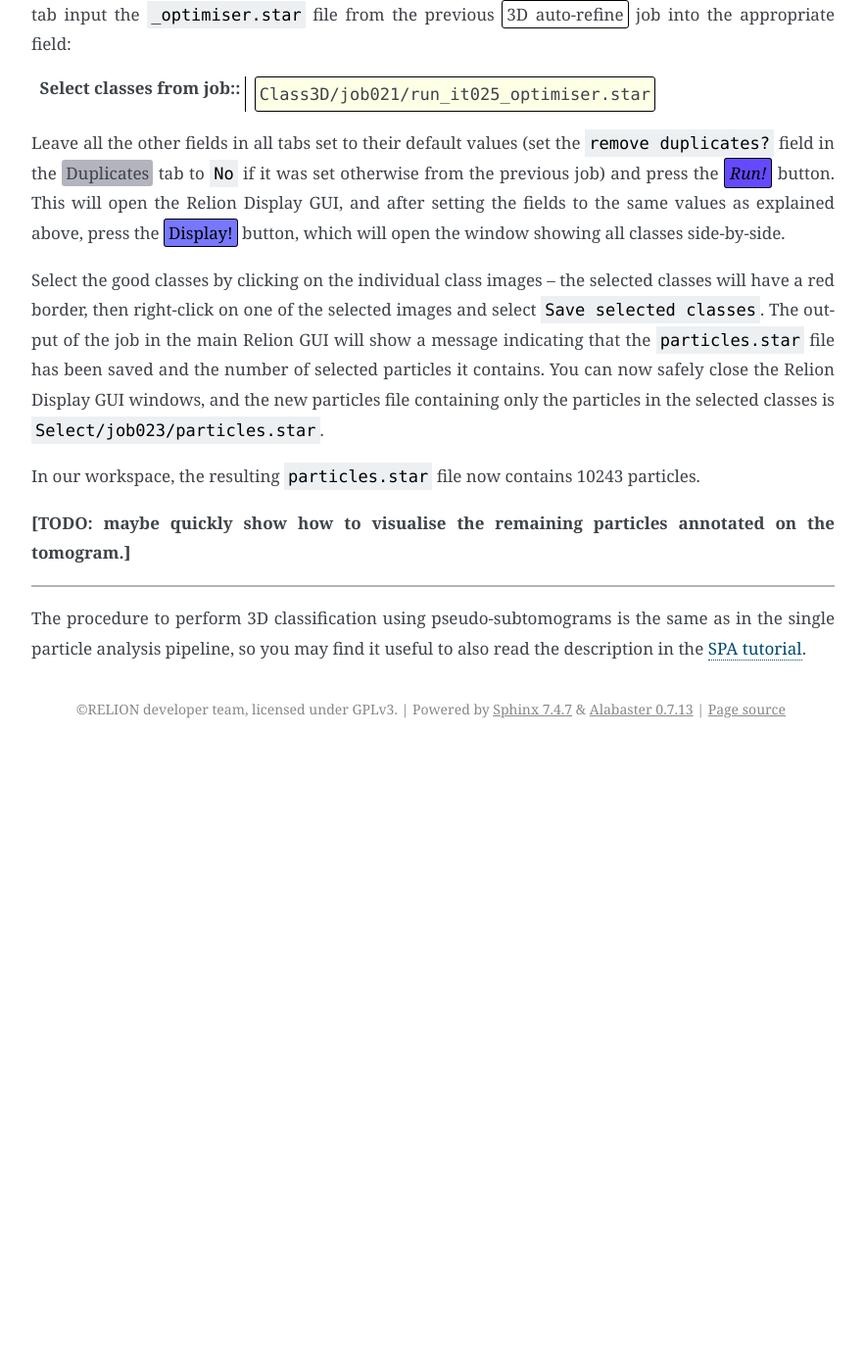
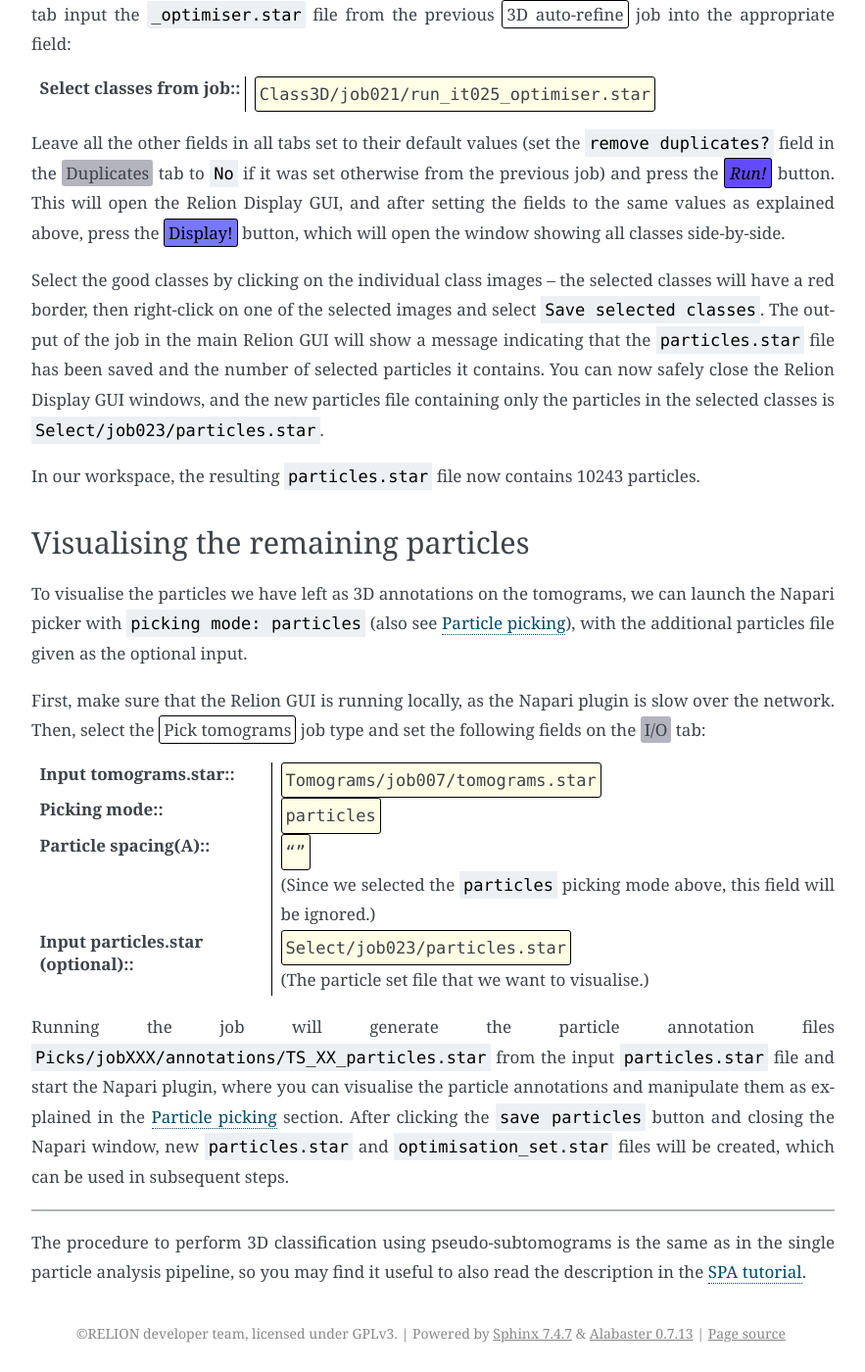
Before and after one commit to 3dem/relion-documents, a Sphinx documentation site: the page built from source/STA_tutorial/Class3D.rst, in a window 1280 px wide and 1400 px high, scrolled down 3365 px. Shown: the whole window at 98% size, without its empty margins (308-1191 px from the left). Built offline with Sphinx 7.4.7, drawn with Linux system fonts in a browser that asks for light colours; before the commit the page ends 4128 px from its top, so only the background shows below that.

Commit message:
added short subsection on visualising the particle annotations on the tomgoram

```diff
--- a/source/STA_tutorial/Class3D.rst
+++ b/source/STA_tutorial/Class3D.rst
@@ -106,7 +106,27 @@ You can now safely close the Relion Display GUI windows, and the new particles f
 
 In our workspace, the resulting ``particles.star`` file now contains 10243 particles.
 
-**[TODO: maybe quickly show how to visualise the remaining particles annotated on the tomogram.]**
+
+Visualising the remaining particles
+------------------------------------
+
+To visualise the particles we have left as 3D annotations on the tomograms, we can launch the Napari picker with ``picking mode: particles`` (also see :ref:`sec_sta_particlepicking`), with the additional particles file given as the optional input.
+
+First, make sure that the Relion GUI is running locally, as the Napari plugin is slow over the network. Then, select the :jobtype:`Pick tomograms` job type and set the following fields on the :guitab:`I/O` tab:
+
+:Input tomograms.star:: Tomograms/job007/tomograms.star
+
+:Picking mode:: particles
+
+:Particle spacing(A):: ""
+
+   (Since we selected the ``particles`` picking mode above, this field will be ignored.)
+
+:Input particles.star (optional):: Select/job023/particles.star
+
+   (The particle set file that we want to visualise.)
+
+Running the job will generate the particle annotation files ``Picks/jobXXX/annotations/TS_XX_particles.star`` from the input ``particles.star`` file and start the Napari plugin, where you can visualise the particle annotations and manipulate them as explained in the :ref:`sec_sta_particlepicking` section. After clicking the ``save particles`` button and closing the Napari window, new ``particles.star`` and ``optimisation_set.star`` files will be created, which can be used in subsequent steps.
 
 ----------------------------------
 
```
